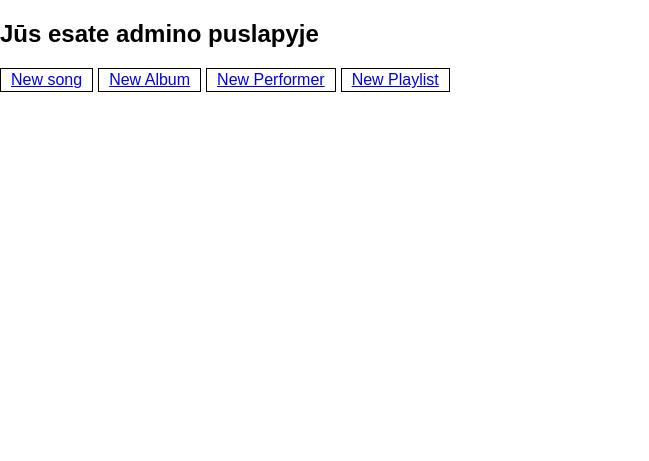
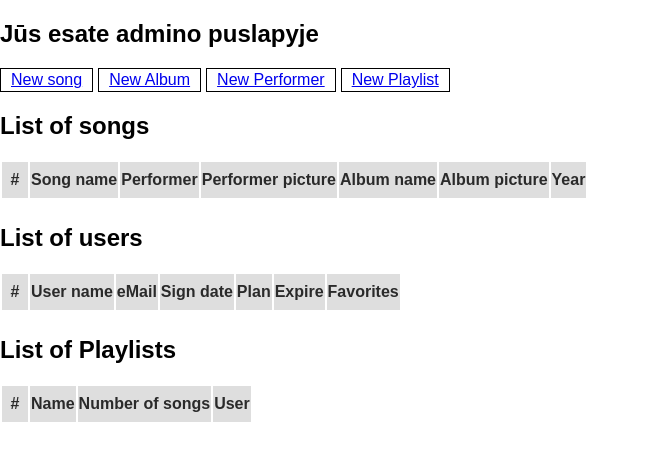
Before and after one commit to ViliusSenkus/PHP-training, a PHP site: the page made by SQL_training/2023-02-14_musicbox/view/admin.php in a window 1280 px wide. Shown: the part 156-617 px from the top of the page, without its empty margins (0-649 px from the left). Run offline with PHP 8.4, Linux system fonts and the light colour scheme; the template is opened without the code that fills it, so the values that code supplies are empty.

Commit message:
Informational tables carcass added to admin panel

```diff
--- a/SQL_training/2023-02-14_musicbox/view/admin.php
+++ b/SQL_training/2023-02-14_musicbox/view/admin.php
@@ -38,5 +38,54 @@
                         die();
             }
       }
+?>
+<h2> List of songs </h2>
+<table>
+      <thead>
+            <th>#</th>
+            <th>Song name</th>
+            <th>Performer</th>
+            <th>Performer picture</th>
+            <th>Album name</th>
+            <th>Album picture</th>
+            <th>Year</th>
+      </thead>
+      <tbody>
+            <tr>
+                  <td></td>
+            </tr>
+      </tbody>
+</table>
 
-?>
+<h2> List of users </h2>
+<table>
+      <thead>
+            <th>#</th>
+            <th>User name</th>
+            <th>eMail</th>
+            <th>Sign date</th>
+            <th>Plan</th>
+            <th>Expire</th>
+            <th>Favorites</th>
+      </thead>
+      <tbody>
+            <tr>
+                  <td></td>
+            </tr>
+      </tbody>
+</table>
+
+<h2> List of Playlists <h2>
+<table>
+      <thead>
+            <th>#</th>
+            <th>Name</th>
+            <th>Number of songs</th>
+            <th>User</th>
+      </thead>
+      <tbody>
+            <tr>
+                  <td></td>
+            </tr>
+      </tbody>
+</table>
```
